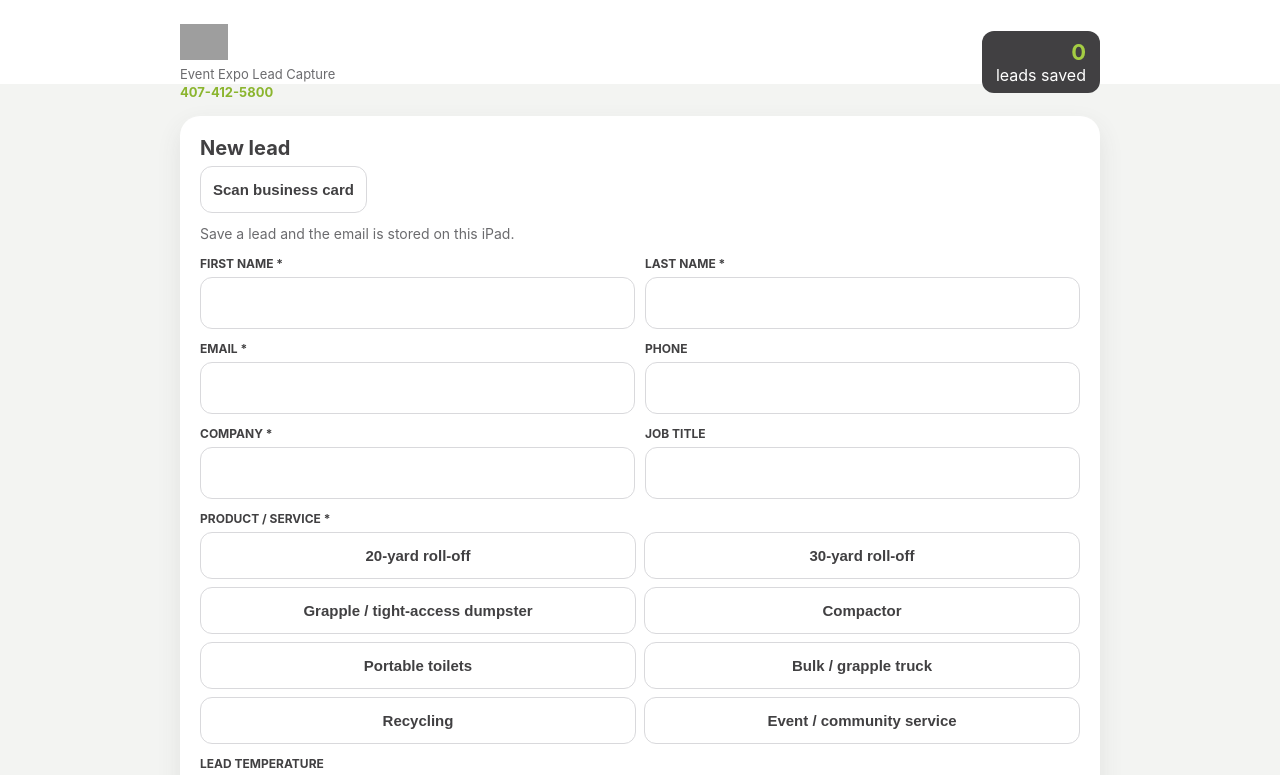
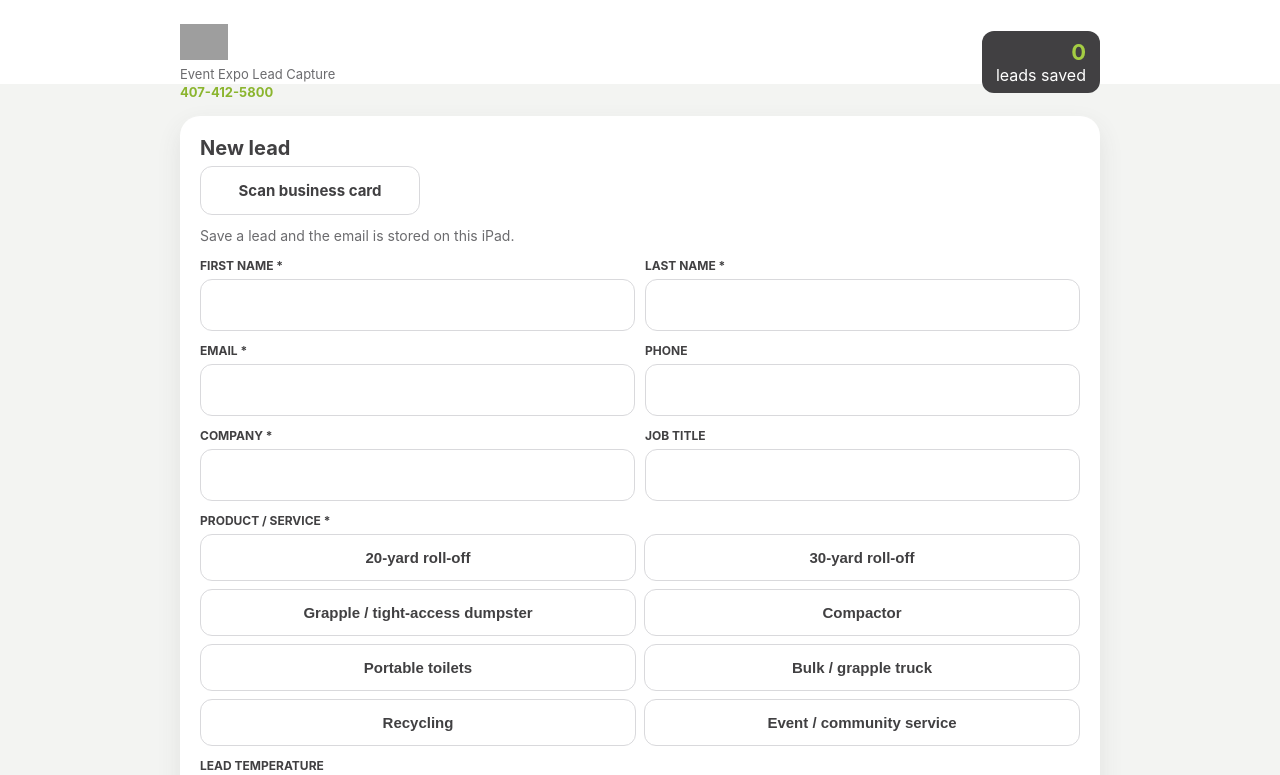
Before and after one commit to rghwaste-26/rghwaste-26.github.io, a plain HTML site: page index.html in a window 1280 px wide. Shown: the top 775 px of the page. Drawn offline with Linux system fonts and the light colour scheme; grey boxes are pictures that could not be loaded.

Commit message:
Fix iPad Scan card opener with visible camera input

```diff
--- a/index.html
+++ b/index.html
@@ -41,7 +41,9 @@ input, textarea { width:100%; font-size:17px; padding:14px; border:1.5px solid v
 .toast.show { opacity:1; }
 dialog { border:0; border-radius:18px; width:min(440px,92vw); padding:20px; }
 .scanbar { display:flex; gap:8px; align-items:center; flex-wrap:wrap; margin:0 0 12px; }
-#cardCam { display:none; }
+.scan-wrap { position:relative; overflow:hidden; display:inline-block; min-width:220px; }
+.scan-wrap span { display:block; border:1.5px solid var(--l); background:#fff; border-radius:12px; padding:14px 16px; font-size:15px; font-weight:650; text-align:center; }
+.scan-wrap input[type=file] { position:absolute; left:0; top:0; width:100%; height:100%; opacity:0; font-size:40px; }
 #cardThumb { height:44px; border-radius:8px; display:none; }
 @media (max-width:680px) { .row, .heat, .actions { grid-template-columns:1fr; } }
 </style>
@@ -59,10 +61,12 @@ dialog { border:0; border-radius:18px; width:min(440px,92vw); padding:20px; }
 <section class="card">
 <h2>New lead</h2>
 <div class="scanbar">
-<button type="button" class="ghost" id="scanBtn">Scan business card</button>
+<div class="scan-wrap">
+<input id="cardCam" type="file" accept="image/*" />
+<span>Scan business card</span>
+</div>
 <img id="cardThumb" alt="Card preview" />
 </div>
-<input id="cardCam" type="file" accept="image/*" capture="environment" />
 <p class="sub" id="sendStatus">Saves on this iPad. Scan a card to fill name, email, phone, company.</p>
 <form id="leadForm">
 <div class="row"><div><label for="firstName">First name *</label><input id="firstName" required></div><div><label for="lastName">Last name *</label><input id="lastName" required></div></div>
```
